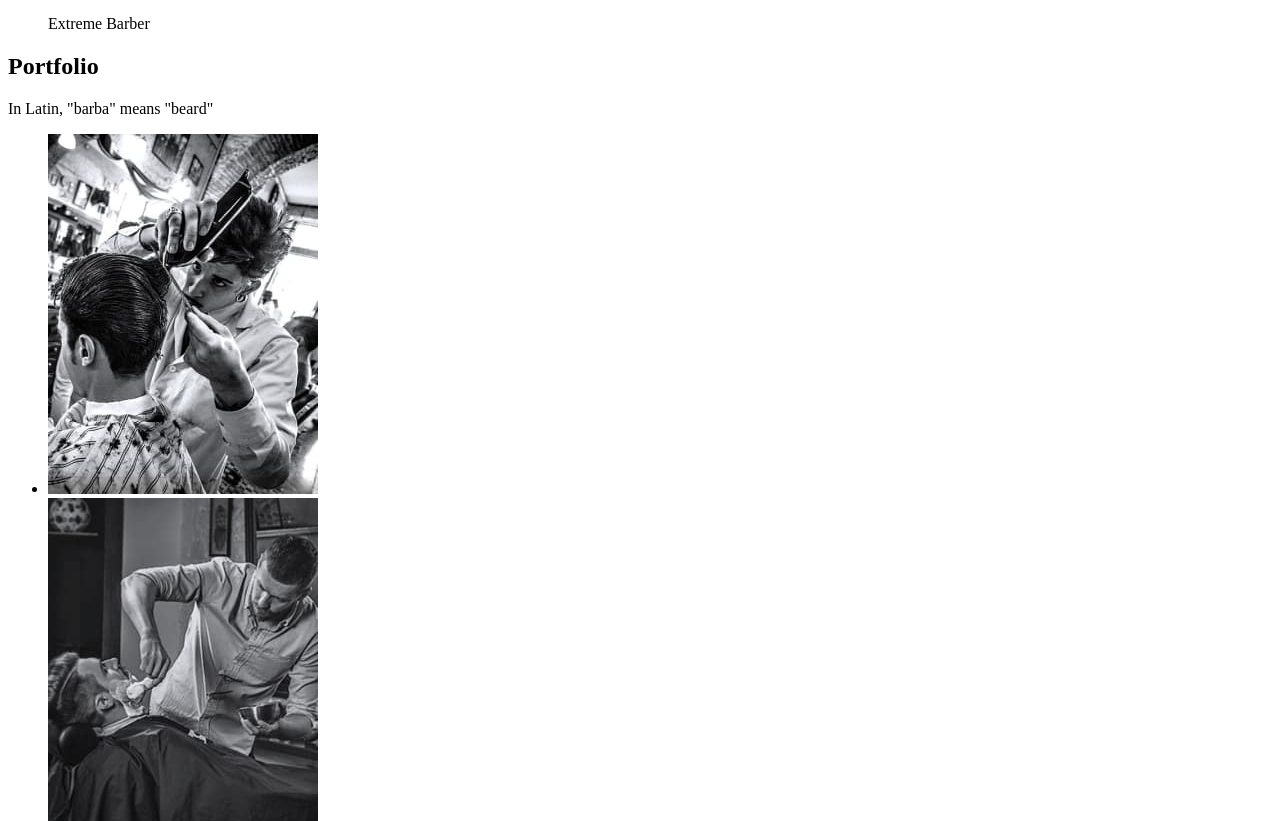
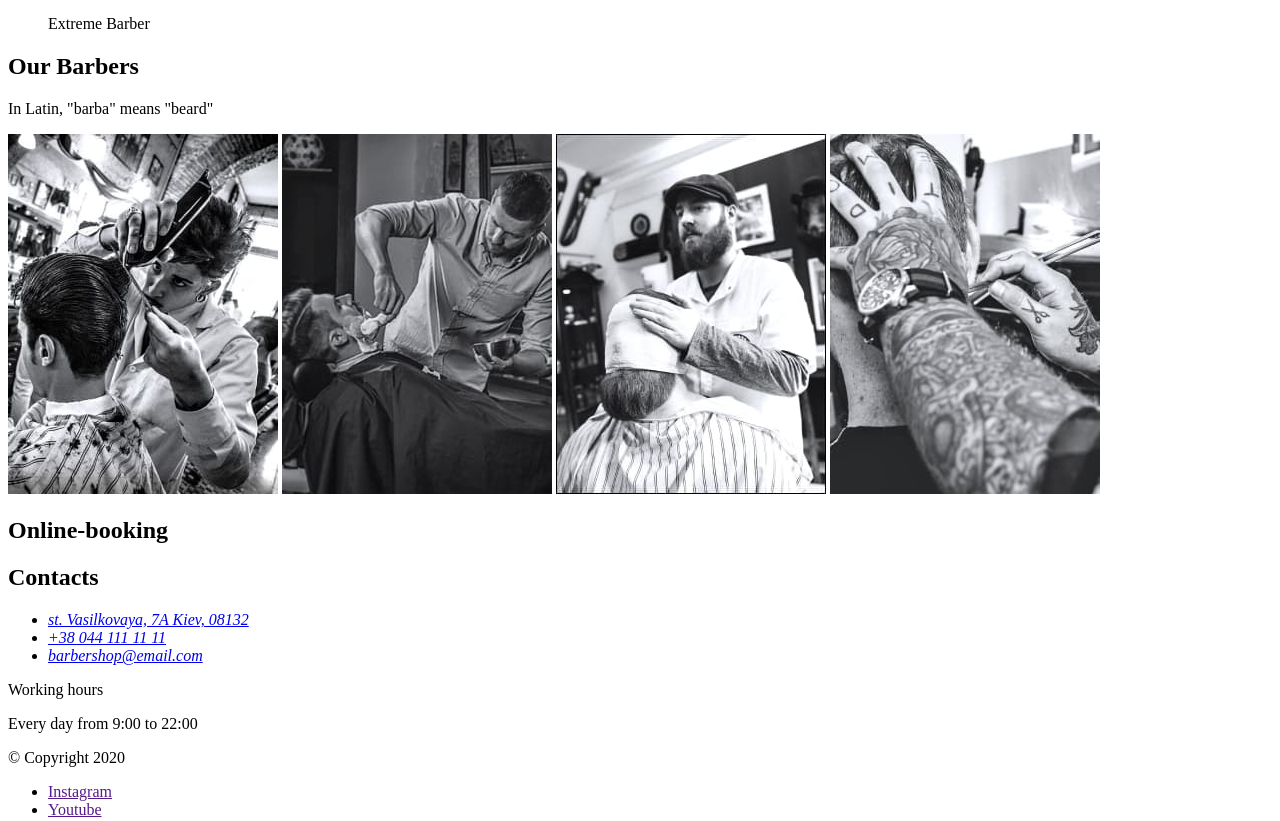
Before and after one commit to UserAndrii/barber-shop-01, a plain HTML site: page index.html in a window 1280 px wide. Shown: the part 3520-4341 px from the top of the page. Drawn offline with Linux system fonts and the light colour scheme.

Commit message:
Webinar 2 changes

```diff
--- a/index.html
+++ b/index.html
@@ -56,7 +56,7 @@
         <button type="button">ONLINE-BOOKING</button>
       </section>
       <!-- Services and prices -->
-      <section>
+      <section class="services">
         <p>Spend your time with the best masters</p>
         <h2>Services and prices</h2>
         <!-- on right -->
@@ -100,7 +100,7 @@
         <button type="button">ONLINE-BOOKING</button>
       </section>
       <!-- Retiengs -->
-      <section>
+      <section class="benefits">
         <p>Old traditional school</p>
         <h2>¿Why people come to us?</h2>
         <p>
@@ -127,43 +127,43 @@
         </ul>
       </section>
       <!-- Our barbers -->
-      <section>
+      <section class="barbers">
         <p>For true enjoyers of the atmosphere</p>
         <h2>Our barbers</h2>
         <ul>
           <li>
-            <img src="./img/barber1.jpg" alt="barber photo 1" width="370" />
+            <img src="./img/barber-john.jpg" alt="Barber John Smith" width="370" />
             <h3>John Smith</h3>
             <p>Extreme Barber</p>
           </li>
           <li>
-            <img src="./img/barber2.jpg" alt="barber photo 2" width="370" />
+            <img src="./img/barber-michele.jpg" alt="Barber Michele Doe" width="370" />
             <h3>Michele Doe</h3>
             <p>Extreme Barber</p>
           </li>
           <li>
-            <img src="./img/barber3.jpg" alt="barber photo 3" width="370" />
+            <img src="./img/barber-alan.jpg" alt="Barber Alan Black" width="370" />
             <h3>Alan Black</h3>
             <p>Extreme Barber</p>
           </li>
         </ul>
       </section>
       <!-- AUX -->
-      <section>
+      <section class="gallery">
         <!-- h2 hide in css -->
-        <h2>Portfolio</h2>
+        <h2>Our Barbers</h2>
         <p>In Latin, "barba" means "beard"</p>
-        <ul>
-          <li><img src="./img/rectangle1.jpg" alt="some incredible image 1" width="270" /></li>
-          <li><img src="./img/rectangle2.jpg" alt="some incredible image 2" width="270" /></li>
-          <li><img src="./img/rectangle3.jpg" alt="some incredible image 3" width="270" /></li>
-          <li><img src="./img/rectangle4.jpg" alt="some incredible image 4" width="270" /></li>
-        </ul>
+        <img src="./img/rectangle1.jpg" alt="gallery1" width="270" />
+        <img src="./img/rectangle2.jpg" alt="gallery2" width="270" />
+        <img src="./img/rectangle3.jpg" alt="gallery3" width="270" />
+        <img src="./img/rectangle4.jpg" alt="gallery4" width="270" />
       </section>
       <!-- Online-booking -->
-      <section>
+      <section class="booking">
         <h2>Online-booking</h2>
-        <!-- Contacts -->
+      </section>
+      <!-- Contacts -->
+      <section class="contacts">
         <h2>Contacts</h2>
         <address>
           <ul>
```
Also changed, not shown: css/styles.css (added), img/barber-alan.jpg (renamed from img/barber3.jpg), img/barber-john.jpg (renamed from img/barber1.jpg), img/barber-michele.jpg (renamed from img/barber2.jpg).
